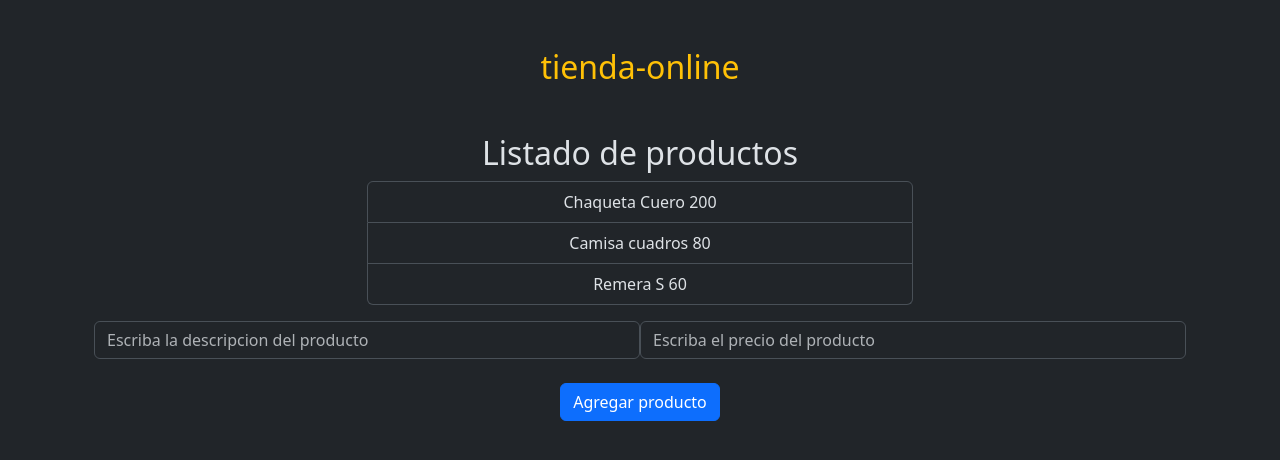
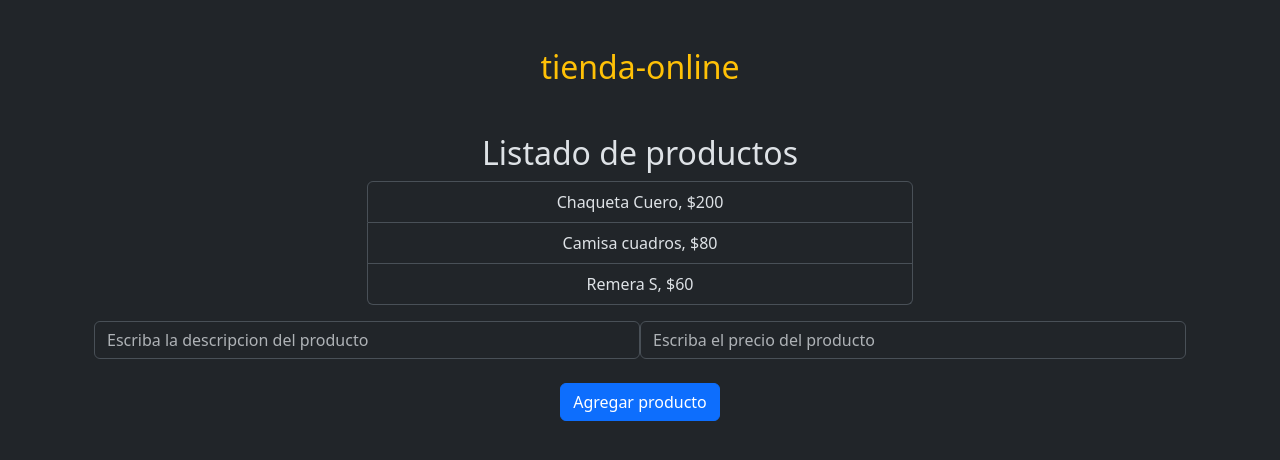
Before and after one commit to juliMillen/tienda_online, an Angular app: page / in a window 1280 px wide. Shown: the top 460 px of the page. Built offline with nearby package versions, Linux system fonts and the light colour scheme.

Commit message:
mejorando la vista

```diff
--- a/src/app/components/listado-components/listado-components.component.html
+++ b/src/app/components/listado-components/listado-components.component.html
@@ -3,8 +3,8 @@
     <ul class="list-group w-50 mx-auto">
         @for (prod of listaProductos; track prod) {
             <li class="list-group-item text-center">
-                {{prod.descripcion}}
-                {{prod.precio}}
+                {{prod.descripcion}},
+                ${{prod.precio}}
             </li>
         }
     </ul>
```
